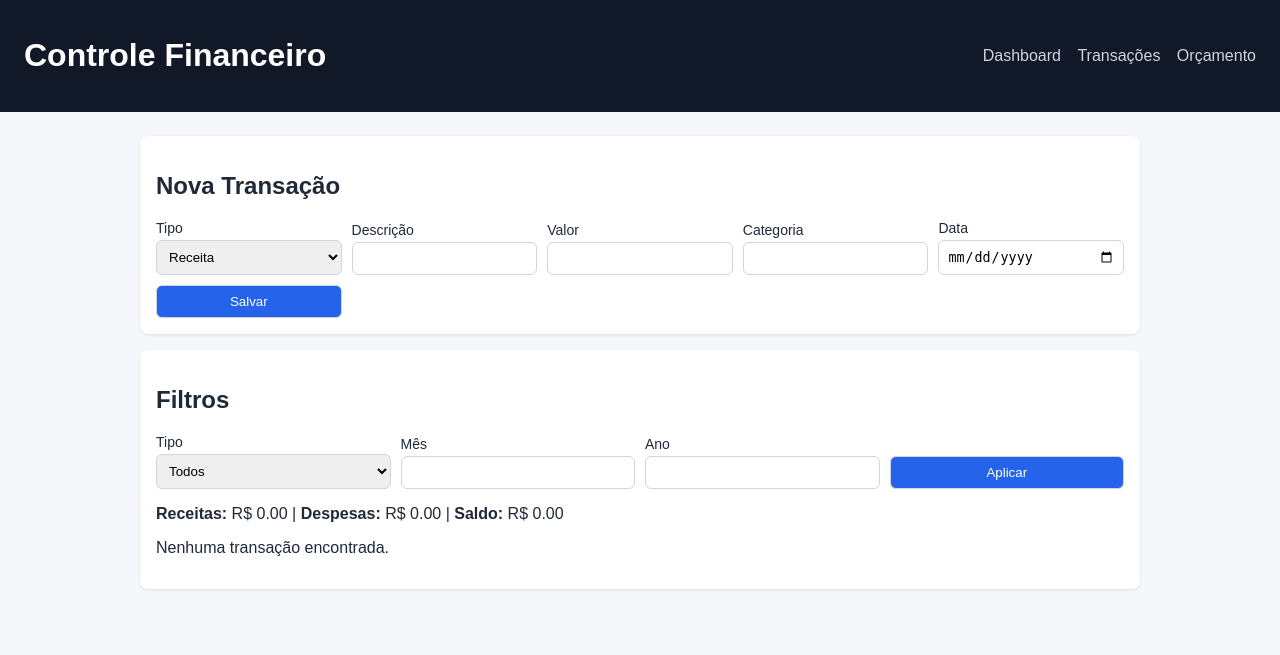
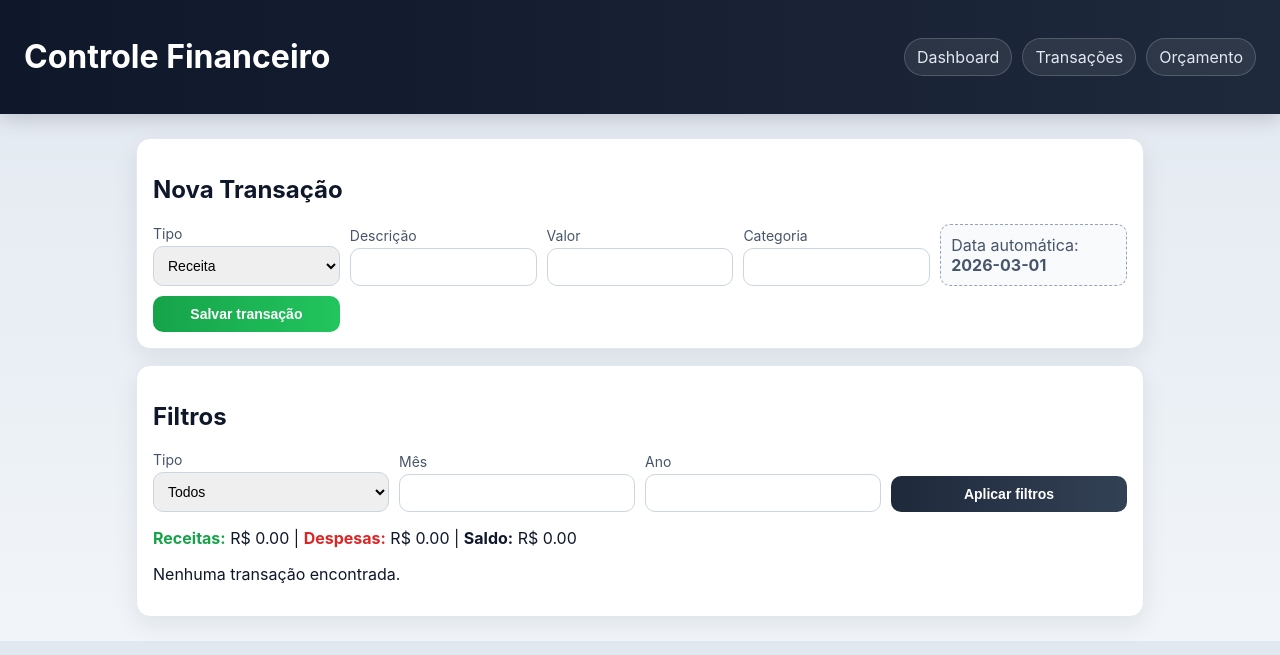
Before and after one commit to mateussacoman22-boop/Projeto-1, a Flask app: page /transacoes in a window 1280 px wide. Shown: the top 655 px of the page. Run offline with Flask 3, Linux system fonts and the light colour scheme; data that the repository does not hold is empty.

Commit message:
feat: modernizar interface com botões e data automática nas transações

```diff
--- a/app.py
+++ b/app.py
@@ -48,6 +48,7 @@ def create_app(test_config: dict | None = None) -> Flask:
             transacoes=transacoes,
             resumo=resumo,
             filtros={"tipo": tipo, "mes": mes, "ano": ano},
+            hoje=date.today().isoformat(),
         )
 
     @app.post("/transacoes")
@@ -59,9 +60,9 @@ def create_app(test_config: dict | None = None) -> Flask:
                 descricao=request.form["descricao"],
                 valor=float(request.form["valor"]),
                 categoria=request.form["categoria"],
-                data_transacao=request.form.get("data") or None,
+                data_transacao=None,
             )
-            flash("Transação adicionada com sucesso.", "success")
+            flash("Transação adicionada com sucesso (data automática de hoje).", "success")
         except ValueError as exc:
             flash(str(exc), "error")
         return redirect(url_for("listar_transacoes"))
--- a/static/styles.css
+++ b/static/styles.css
@@ -1,18 +1,45 @@
-body { font-family: Arial, sans-serif; margin: 0; background: #f6f7fb; color: #1f2937; }
-header { background: #111827; color: white; padding: 16px 24px; display: flex; justify-content: space-between; align-items: center; }
-nav a { color: #d1d5db; margin-left: 12px; text-decoration: none; }
-nav a:hover { color: white; }
-main { max-width: 1000px; margin: 24px auto; padding: 0 16px; }
-.cards { display: grid; grid-template-columns: repeat(auto-fit, minmax(200px, 1fr)); gap: 12px; }
-.card { background: white; border-radius: 8px; padding: 16px; box-shadow: 0 1px 3px rgba(0,0,0,.1); }
-section { background: white; margin-top: 16px; border-radius: 8px; padding: 16px; box-shadow: 0 1px 3px rgba(0,0,0,.1); }
+:root {
+  --bg: #f1f5f9;
+  --surface: #ffffff;
+  --text: #0f172a;
+  --muted: #475569;
+  --green: #16a34a;
+  --green-soft: #dcfce7;
+  --red: #dc2626;
+  --red-soft: #fee2e2;
+  --dark: #0f172a;
+  --dark-soft: #1e293b;
+}
+
+* { box-sizing: border-box; }
+body { font-family: Inter, Arial, sans-serif; margin: 0; background: linear-gradient(180deg, #e2e8f0 0%, var(--bg) 100%); color: var(--text); }
+header { background: linear-gradient(90deg, #0f172a 0%, #1e293b 100%); color: white; padding: 16px 24px; display: flex; justify-content: space-between; align-items: center; box-shadow: 0 4px 20px rgba(2,6,23,.18); }
+.nav-buttons { display: flex; gap: 10px; }
+.nav-btn { color: #e2e8f0; text-decoration: none; background: rgba(255,255,255,.08); border: 1px solid rgba(255,255,255,.18); padding: 8px 12px; border-radius: 999px; transition: .2s; }
+.nav-btn:hover { color: white; transform: translateY(-1px); background: rgba(255,255,255,.2); }
+main { max-width: 1040px; margin: 24px auto; padding: 0 16px; }
+.cards { display: grid; grid-template-columns: repeat(auto-fit, minmax(220px, 1fr)); gap: 14px; }
+.card { background: var(--surface); border-radius: 14px; padding: 16px; box-shadow: 0 8px 24px rgba(15,23,42,.08); border: 1px solid #e2e8f0; }
+.card-green-soft { background: linear-gradient(180deg, #f0fdf4 0%, var(--surface) 100%); }
+.card-red-soft { background: linear-gradient(180deg, #fef2f2 0%, var(--surface) 100%); }
+section { background: var(--surface); margin-top: 16px; border-radius: 14px; padding: 16px; box-shadow: 0 8px 24px rgba(15,23,42,.08); border: 1px solid #e2e8f0; }
 .grid { display: grid; grid-template-columns: repeat(auto-fit, minmax(180px, 1fr)); gap: 10px; align-items: end; }
-label { display: flex; flex-direction: column; font-size: 14px; gap: 4px; }
-input, select, button { padding: 8px; border: 1px solid #d1d5db; border-radius: 6px; }
-button { background: #2563eb; color: white; cursor: pointer; }
-button:hover { background: #1d4ed8; }
+label { display: flex; flex-direction: column; font-size: 14px; gap: 4px; color: var(--muted); }
+input, select, button { padding: 10px; border: 1px solid #cbd5e1; border-radius: 10px; font-size: 14px; }
+input:focus, select:focus { outline: 2px solid #93c5fd; border-color: #60a5fa; }
+button { color: white; cursor: pointer; font-weight: 600; border: none; }
+.btn-green { background: linear-gradient(90deg, #16a34a 0%, #22c55e 100%); }
+.btn-green:hover { filter: brightness(0.95); }
+.btn-dark { background: linear-gradient(90deg, #1e293b 0%, #334155 100%); }
+.btn-dark:hover { filter: brightness(0.95); }
+.auto-date-box { background: #f8fafc; border: 1px dashed #94a3b8; border-radius: 10px; padding: 10px; color: var(--muted); }
 table { width: 100%; border-collapse: collapse; }
-th, td { border-bottom: 1px solid #e5e7eb; text-align: left; padding: 8px; }
-.flash { padding: 10px; border-radius: 6px; margin-bottom: 12px; }
-.flash.success { background: #dcfce7; color: #166534; }
-.flash.error { background: #fee2e2; color: #991b1b; }
+th, td { border-bottom: 1px solid #e5e7eb; text-align: left; padding: 10px; }
+.flash { padding: 10px; border-radius: 10px; margin-bottom: 12px; font-weight: 600; }
+.flash.success { background: var(--green-soft); color: #166534; border: 1px solid #86efac; }
+.flash.error { background: var(--red-soft); color: #991b1b; border: 1px solid #fca5a5; }
+.pill { display: inline-block; padding: 3px 10px; border-radius: 999px; font-size: 12px; font-weight: 700; text-transform: uppercase; }
+.pill-green { background: var(--green-soft); color: #166534; }
+.pill-red { background: var(--red-soft); color: #991b1b; }
+.txt-green { color: var(--green); font-weight: 700; }
+.txt-red { color: var(--red); font-weight: 700; }
--- a/templates/base.html
+++ b/templates/base.html
@@ -9,10 +9,10 @@
   <body>
     <header>
       <h1>Controle Financeiro</h1>
-      <nav>
-        <a href="{{ url_for('index') }}">Dashboard</a>
-        <a href="{{ url_for('listar_transacoes') }}">Transações</a>
-        <a href="{{ url_for('pagina_orcamento') }}">Orçamento</a>
+      <nav class="nav-buttons">
+        <a class="nav-btn" href="{{ url_for('index') }}">Dashboard</a>
+        <a class="nav-btn" href="{{ url_for('listar_transacoes') }}">Transações</a>
+        <a class="nav-btn" href="{{ url_for('pagina_orcamento') }}">Orçamento</a>
       </nav>
     </header>
 
--- a/templates/transacoes.html
+++ b/templates/transacoes.html
@@ -12,8 +12,8 @@
     <label>Descrição<input name="descricao" required /></label>
     <label>Valor<input name="valor" type="number" step="0.01" min="0.01" required /></label>
     <label>Categoria<input name="categoria" required /></label>
-    <label>Data<input name="data" type="date" /></label>
-    <button type="submit">Salvar</button>
+    <div class="auto-date-box">Data automática: <strong>{{ hoje }}</strong></div>
+    <button type="submit" class="btn-green">Salvar transação</button>
   </form>
 </section>
 
@@ -29,10 +29,10 @@
     </label>
     <label>Mês<input name="mes" type="number" min="1" max="12" value="{{ filtros.mes or '' }}" /></label>
     <label>Ano<input name="ano" type="number" min="1900" value="{{ filtros.ano or '' }}" /></label>
-    <button type="submit">Aplicar</button>
+    <button type="submit" class="btn-dark">Aplicar filtros</button>
   </form>
 
-  <p><strong>Receitas:</strong> R$ {{ '%.2f'|format(resumo.receitas) }} | <strong>Despesas:</strong> R$ {{ '%.2f'|format(resumo.despesas) }} | <strong>Saldo:</strong> R$ {{ '%.2f'|format(resumo.saldo) }}</p>
+  <p><strong class="txt-green">Receitas:</strong> R$ {{ '%.2f'|format(resumo.receitas) }} | <strong class="txt-red">Despesas:</strong> R$ {{ '%.2f'|format(resumo.despesas) }} | <strong>Saldo:</strong> R$ {{ '%.2f'|format(resumo.saldo) }}</p>
 
   {% if transacoes %}
     <table>
@@ -43,10 +43,14 @@
         {% for t in transacoes %}
           <tr>
             <td>{{ t.data }}</td>
-            <td>{{ t.tipo }}</td>
+            <td>
+              <span class="pill {% if t.tipo == 'receita' %}pill-green{% else %}pill-red{% endif %}">
+                {{ t.tipo }}
+              </span>
+            </td>
             <td>{{ t.descricao }}</td>
             <td>{{ t.categoria }}</td>
-            <td>R$ {{ '%.2f'|format(t.valor) }}</td>
+            <td class="{% if t.tipo == 'receita' %}txt-green{% else %}txt-red{% endif %}">R$ {{ '%.2f'|format(t.valor) }}</td>
           </tr>
         {% endfor %}
       </tbody>
```
Also changed, not shown: templates/index.html (+6 -6 lines), tests/test_financeiro.py (+2 -3 lines), README.md.
